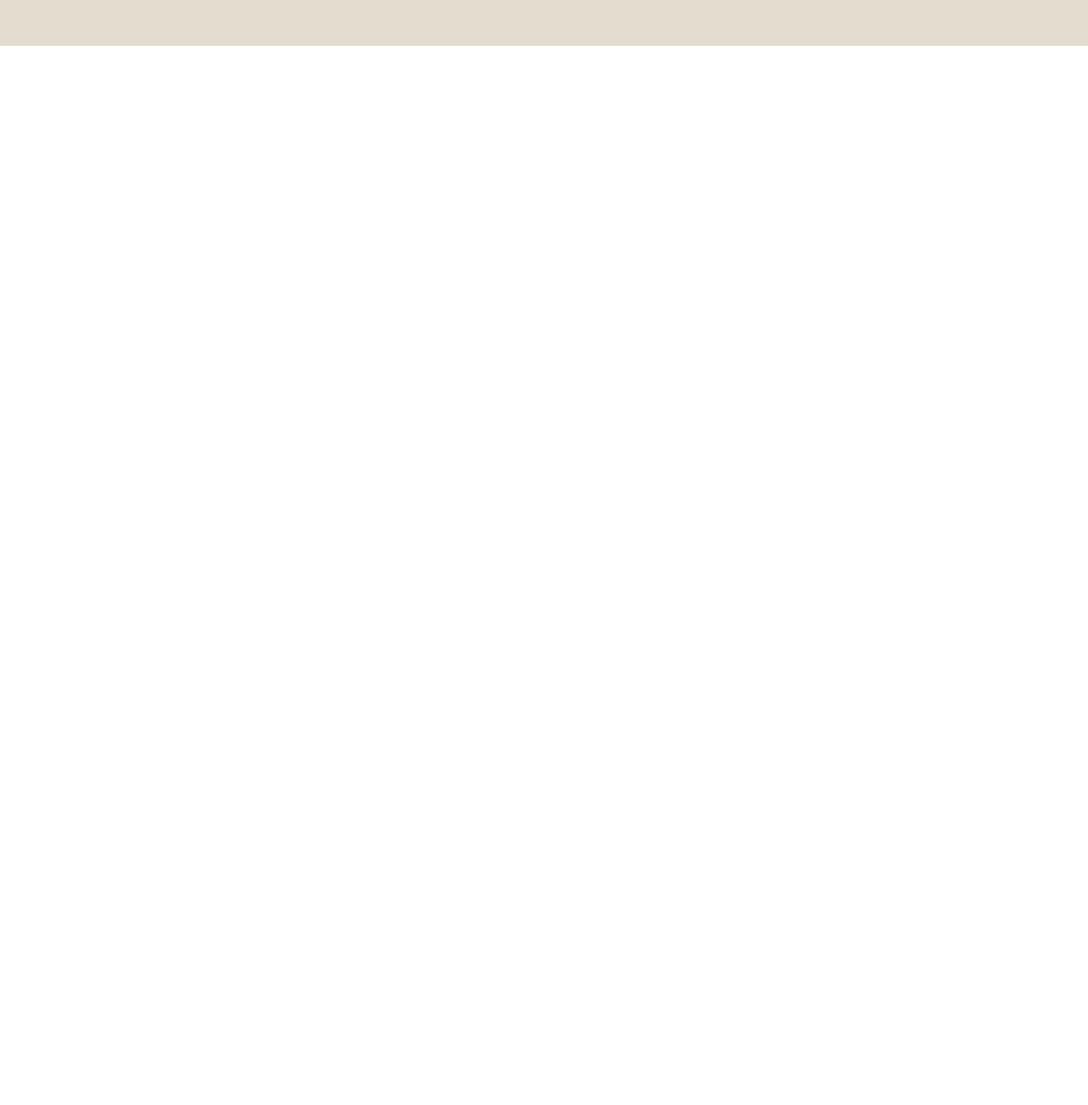
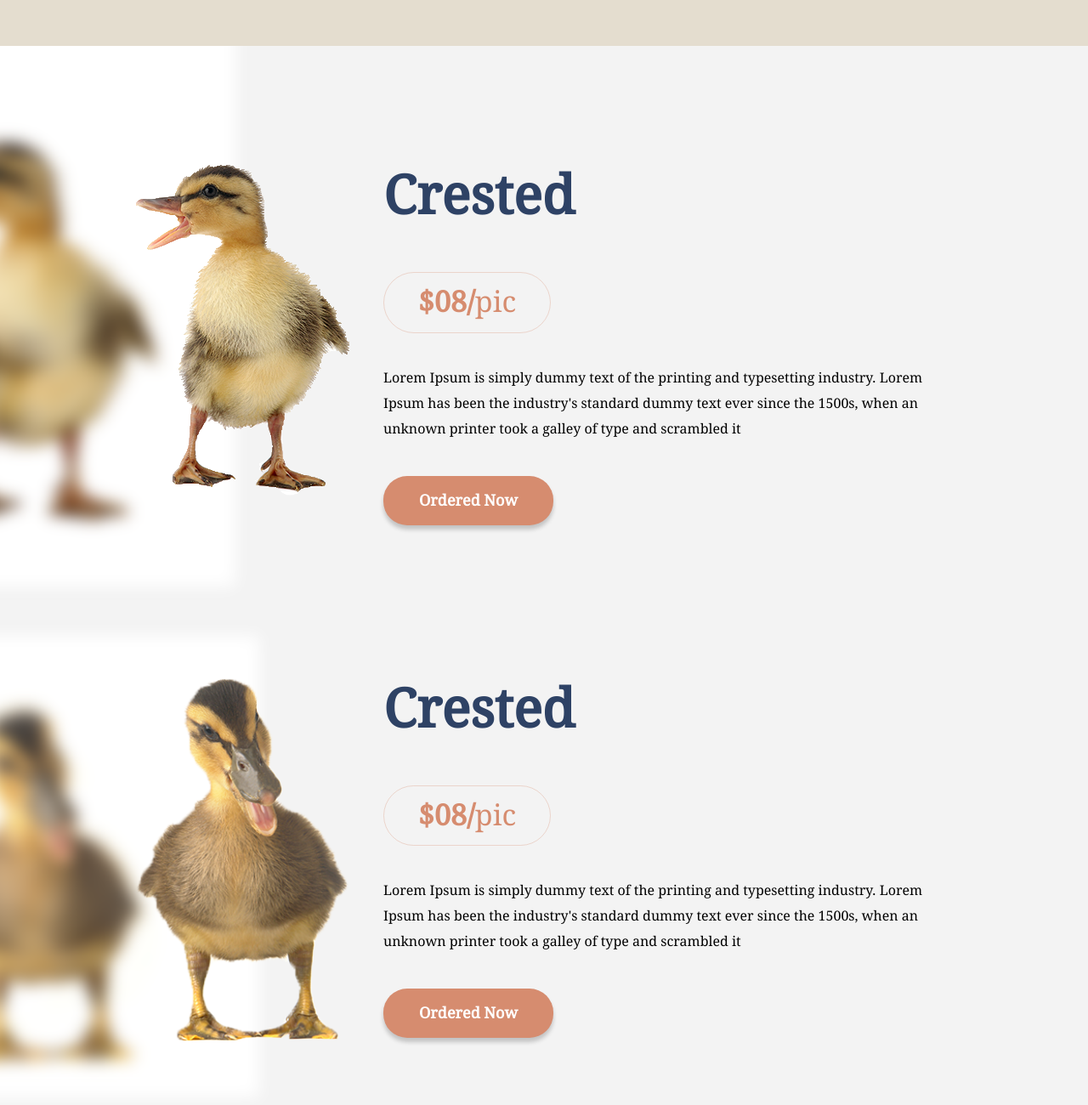
Before and after one commit to lashapapuka/DuckPack, a plain HTML site: page index.html in a window 1280 px wide. Shown: the part 2713-4013 px from the top of the page at 85% size. Before the commit the page ends 2767 px from the top, so only its background shows below. Drawn offline with Linux system fonts and the light colour scheme.

Commit message:
create orders section and footer section

```diff
--- a/css/main.css
+++ b/css/main.css
@@ -1,4 +1,13 @@
 @import 'normalize.css';
+
+* {
+	box-sizing: border-box;
+}
+h1, h2, h3, h4, h5, h6, ul, img, li, p {
+	margin: 0;
+	padding: 0;
+	list-style-type: none;
+}
 
 @font-face {
 	font-family: Droid Serif;
@@ -8,17 +17,11 @@
 	font-weight: normal;
 	font-style: normal;
 }
-* {
-	box-sizing: border-box;
-}
-h1, h2, h3, h4, h5, h6, ul, img, li, p {
-	margin: 0;
-	padding: 0;
-	list-style-type: none;
-}
+
 body {
 	font-family: 'Droid Serif',  sans-serif;
 }
+
 .header {
 	padding-top: 43px;
 	padding-bottom: 132px;
@@ -102,7 +105,7 @@ body {
 	font-weight: 300;
 	line-height: 26px;
 }
-.hero-button {
+.button, .hero-button {
 	width: 200px;
 	height: 58px;
 	margin-top: 50px;
@@ -123,7 +126,7 @@ body {
 	animation-iteration-count: 1;
 	animation-direction: alternate;
 }
-.hero-button:hover {
+.button:hover, .hero-button:hover {
 	color: #d68c6f;
 	background-color: #fff;
 }
@@ -247,7 +250,7 @@ body {
 	display: flex;
 	flex-direction: row;
 	flex-wrap: wrap;
-	justify-content: center;
+	justify-content: space-between;
 }
 
 .product-info li{
@@ -311,7 +314,7 @@ body {
 .subscribe-form__input {
 	margin-top: 40px;
 	text-align: center;
-	width: 346px;
+	width: 345px;
 	display: flex;
 	flex-direction: row;
 	justify-content: center;
@@ -340,3 +343,79 @@ body {
 	padding: 10px;
 	cursor: pointer;
 }
+
+.orders {
+	padding-top: 140px;
+	padding-bottom: 200px;
+	background-color: #f3f3f3;
+	background-image: url(../img/bg-order-pic-1.png),
+					url(../img/bg-order-pic-2.png),
+					url(../img/bg-order-pic-3.png);
+	background-repeat: no-repeat;
+	background-position: 0 -110px, 0 670px, 0 1270px;
+}
+.order-item {
+	display: flex;
+	flex-direction: row;
+}
+.order-item:not(:first-child){
+	margin-top: 180px;
+}
+.order-item__img img{
+	width: 251px;
+	margin-right: 40px;
+}
+
+.order-item__info__title {
+	color: #2e4265;
+	font-size: 63px;
+	font-weight: bold;
+}
+.order-item__info__price {
+	margin-top: 54px;
+	display: inline-block;
+	color: #d68c6f;
+	font-size: 34px;
+	padding: 15px 40px;
+	border: 1px solid rgba(214,140,111, .3);
+	border-radius: 50px;
+}
+.order-item__info__price span {
+	font-weight: bold
+}
+.order-item__info__text {
+	margin-top: 38px;
+	font-size: 16px;
+	line-height: 30px;
+}
+.order-button {
+	margin-top: 40px;
+}
+
+.footer {
+	background-color: #2e4265;
+	display: -webkit-flex;
+	display: -moz-flex;
+	display: -ms-flex;
+	display: -o-flex;
+	display: flex;
+	flex-direction: row;
+	justify-content: space-around;
+	line-height: 60px;
+}
+.footer p {
+	color: #4e5f7d;
+}
+.footer-menu ul{
+	display: -webkit-flex;
+	display: -moz-flex;
+	display: -ms-flex;
+	display: -o-flex;
+	display: flex;
+}
+.footer-menu ul a {
+	color: #fff;
+	text-transform: capitalize;
+	margin-right: 40px;
+	text-decoration: none;
+}
--- a/index.html
+++ b/index.html
@@ -147,8 +147,8 @@
 						<div>
 							<input type="email" name="email" id="email" placeholder="Enter your email Address">
 						</div>
-						<div class="button">
-							<button class="button button-email"><img src="img/email-icon.svg" alt=""></button>
+						<div class="">
+							<button class="button-email"><img src="img/email-icon.svg" alt=""></button>
 						</div>
 					</div>
 				</form>
@@ -157,6 +157,83 @@
 				<img src="img/subscribe-duck.png" alt="">
 			</div>
 		</section>
+
+		<section class="orders">
+			<div class="container">
+				<ul>
+					<li class="order-item">
+						<div class="order-item__img">
+							<img src="img/order-pic-1.png" alt="order-pic-1">
+						</div>
+						<div class="order-item__info">
+							<p class="order-item__info__title">
+								Crested
+							</p>
+							<p class="order-item__info__price">
+								<span>$08/</span>pic
+							</p>
+							<p class="order-item__info__text">
+								Lorem Ipsum is simply dummy text of the printing and typesetting industry.
+								Lorem Ipsum has been the industry's standard dummy text ever since the 1500s,
+								when an unknown printer took a galley of type and scrambled it
+							</p>
+							<button class="button order-button">Ordered Now</button>
+						</div>
+					</li>
+					<li class="order-item">
+						<div class="order-item__img">
+							<img src="img/order-pic-2.png" alt="order-pic-2">
+						</div>
+						<div class="order-item__info">
+							<p class="order-item__info__title">
+								Crested
+							</p>
+							<p class="order-item__info__price">
+								<span>$08/</span>pic
+							</p>
+							<p class="order-item__info__text">
+								Lorem Ipsum is simply dummy text of the printing and typesetting industry.
+								Lorem Ipsum has been the industry's standard dummy text ever since the 1500s,
+								when an unknown printer took a galley of type and scrambled it
+							</p>
+							<button class="button order-button">Ordered Now</button>
+						</div>
+					</li>
+					<li class="order-item">
+						<div class="order-item__img">
+							<img src="img/order-pic-3.png" alt="order-pic-3">
+						</div>
+						<div class="order-item__info">
+							<p class="order-item__info__title">
+								Crested
+							</p>
+							<p class="order-item__info__price">
+								<span>$08/</span>pic
+							</p>
+							<p class="order-item__info__text">
+								Lorem Ipsum is simply dummy text of the printing and typesetting industry.
+								Lorem Ipsum has been the industry's standard dummy text ever since the 1500s,
+								when an unknown printer took a galley of type and scrambled it
+							</p>
+							<button class="button order-button">Ordered Now</button>
+						</div>
+					</li>
+				</ul>
+			</div>
+		</section>
 	</main>
+	<footer class="footer">
+		<p>All Right Resurved By @DuckSpace</p>
+		<div class="footer-menu">
+			<ul>
+				<li><a href="#">home</a></li>
+				<li><a href="#">about</a></li>
+				<li><a href="#">productivity</a></li>
+				<li><a href="#">price</a></li>
+				<li><a href="#">faq</a></li>
+				<li><a href="#">contact</a></li>
+			</ul>
+		</div>
+	</footer>
 </body>
 </html>
```
Also changed, not shown: img/bg-order-pic-1.png (added), img/bg-order-pic-2.png (added), img/bg-order-pic-3.png (added), img/order-pic-1.png (added), img/order-pic-2.png (added), img/order-pic-3.png (added).
